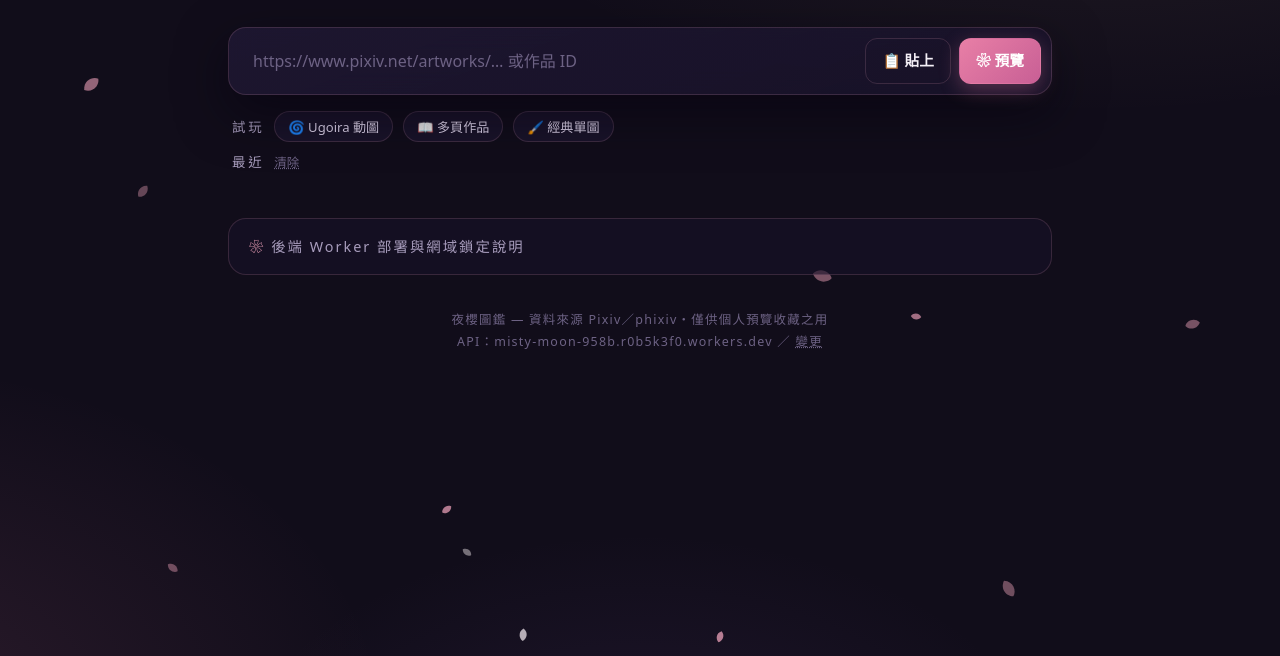
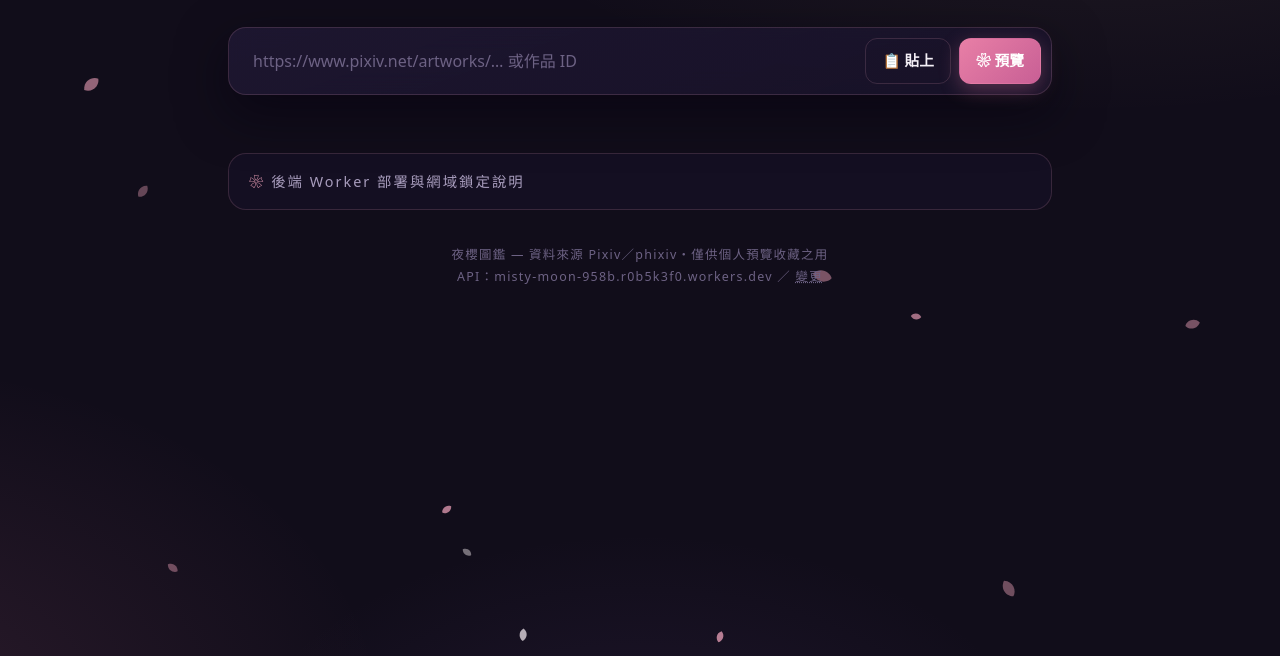
Before and after one commit to rushiaismywaifu/rushiaismywaifu.github.io, a plain HTML site: page pixiv-viewer/index.html in a window 1280 px wide. Shown: the part 144-800 px from the top of the page. Drawn offline with Linux system fonts and the light colour scheme; a web font is replaced by a local one.

Commit message:
Update pixiv-viewer index.html

```diff
--- a/pixiv-viewer/index.html
+++ b/pixiv-viewer/index.html
@@ -35,6 +35,7 @@
   --shadow:0 18px 50px rgba(5,2,14,.55);
 }
 *,*::before,*::after{margin:0;padding:0;box-sizing:border-box}
+[hidden]{display:none!important}   /* 讓 hidden 屬性永遠優先於各 class 的 display 設定 */
 html{scrollbar-color:#3a2f52 transparent}
 body{
   font-family:var(--body);
@@ -107,7 +108,8 @@ button{font-family:inherit}
 .btn-ghost{background:transparent}
 .btn-sm{padding:7px 12px;font-size:.82rem;border-radius:9px}
 
-.chip-rows{margin:16px 4px 34px;display:flex;flex-direction:column;gap:9px;font-size:.84rem}
+.chip-rows{margin:14px 4px 20px;display:flex;flex-direction:column;gap:9px;font-size:.84rem}
+.chip-rows:empty,.chip-row[hidden]{margin:0}
 .chip-row{display:flex;align-items:baseline;gap:10px;flex-wrap:wrap}
 .chip-row .lbl{color:var(--ink-dim);letter-spacing:.2em;flex:none}
 .chip{
@@ -349,12 +351,6 @@ footer button:hover{color:var(--kin)}
   </div>
 
   <div class="chip-rows">
-    <div class="chip-row">
-      <span class="lbl">試玩</span>
-      <button class="chip" data-id="118320473">🌀 Ugoira 動圖</button>
-      <button class="chip" data-id="124748386">📖 多頁作品</button>
-      <button class="chip" data-id="1903">🖌️ 經典單圖</button>
-    </div>
     <div class="chip-row" id="recentRow" hidden>
       <span class="lbl">最近</span>
       <span id="recentChips" style="display:contents"></span>
@@ -872,9 +868,6 @@ els.pasteBtn.addEventListener("click", async ()=>{
     if(t){ els.q.value = t.trim(); lookup(t); }
   }catch(_){ els.q.focus(); toast("瀏覽器未授權讀取剪貼簿，請手動貼上"); }
 });
-document.querySelectorAll(".chip[data-id]").forEach(b=>{
-  b.addEventListener("click", ()=>{ els.q.value = b.dataset.id; lookup(b.dataset.id); });
-});
 els.recentClear.addEventListener("click", ()=>{ store.del(RECENT_KEY); renderRecent(); });
 
 els.prevBtn.addEventListener("click", ()=>showPage(state.page-1));
```
